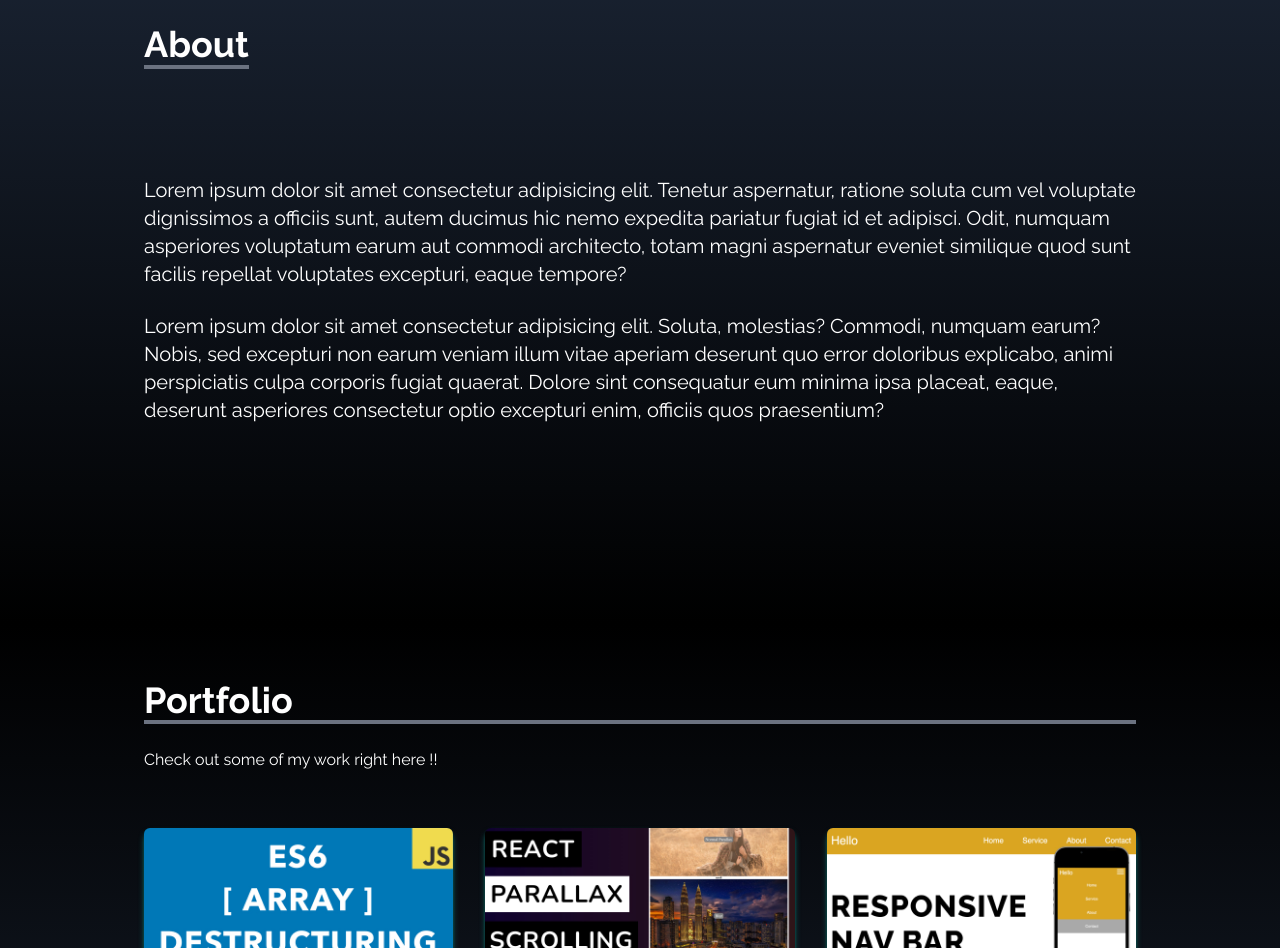
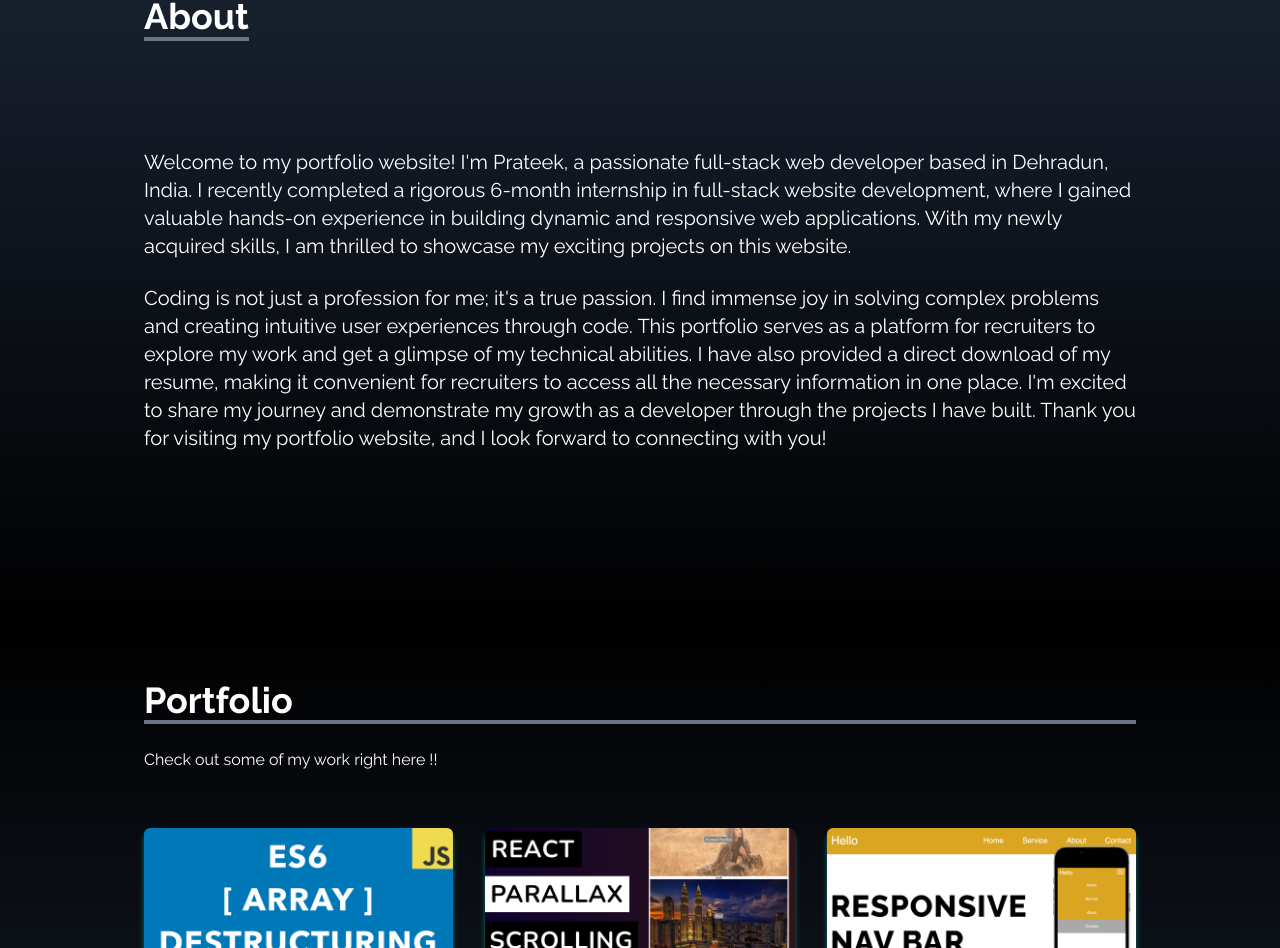
Before and after one commit to Prat05devs/react-one-portfolio, a React (Create React App) app: page / in a window 1280 px wide. Shown: the part 976-1924 px from the top of the page. Built offline with nearby package versions, Linux system fonts and the light colour scheme; the HTML template or start-up script is replaced by a standard one.

Commit message:
minor refractor

```diff
--- a/src/components/About.jsx
+++ b/src/components/About.jsx
@@ -11,13 +11,13 @@ const About = () => {
         </div>
 
         <p className='text-xl mt-20'>
-            Lorem ipsum dolor sit amet consectetur adipisicing elit. Tenetur aspernatur, ratione soluta cum vel voluptate dignissimos a officiis sunt, autem ducimus hic nemo expedita pariatur fugiat id et adipisci. Odit, numquam asperiores voluptatum earum aut commodi architecto, totam magni aspernatur eveniet similique quod sunt facilis repellat voluptates excepturi, eaque tempore?
+        Welcome to my portfolio website! I'm Prateek, a passionate full-stack web developer based in Dehradun, India. I recently completed a rigorous 6-month internship in full-stack website development, where I gained valuable hands-on experience in building dynamic and responsive web applications. With my newly acquired skills, I am thrilled to showcase my exciting projects on this website.
         </p>
 
         <br />
 
         <p className='text-xl'>
-            Lorem ipsum dolor sit amet consectetur adipisicing elit. Soluta, molestias? Commodi, numquam earum? Nobis, sed excepturi non earum veniam illum vitae aperiam deserunt quo error doloribus explicabo, animi perspiciatis culpa corporis fugiat quaerat. Dolore sint consequatur eum minima ipsa placeat, eaque, deserunt asperiores consectetur optio excepturi enim, officiis quos praesentium?
+        Coding is not just a profession for me; it's a true passion. I find immense joy in solving complex problems and creating intuitive user experiences through code. This portfolio serves as a platform for recruiters to explore my work and get a glimpse of my technical abilities. I have also provided a direct download of my resume, making it convenient for recruiters to access all the necessary information in one place. I'm excited to share my journey and demonstrate my growth as a developer through the projects I have built. Thank you for visiting my portfolio website, and I look forward to connecting with you!
         </p>
       </div>
 
```
